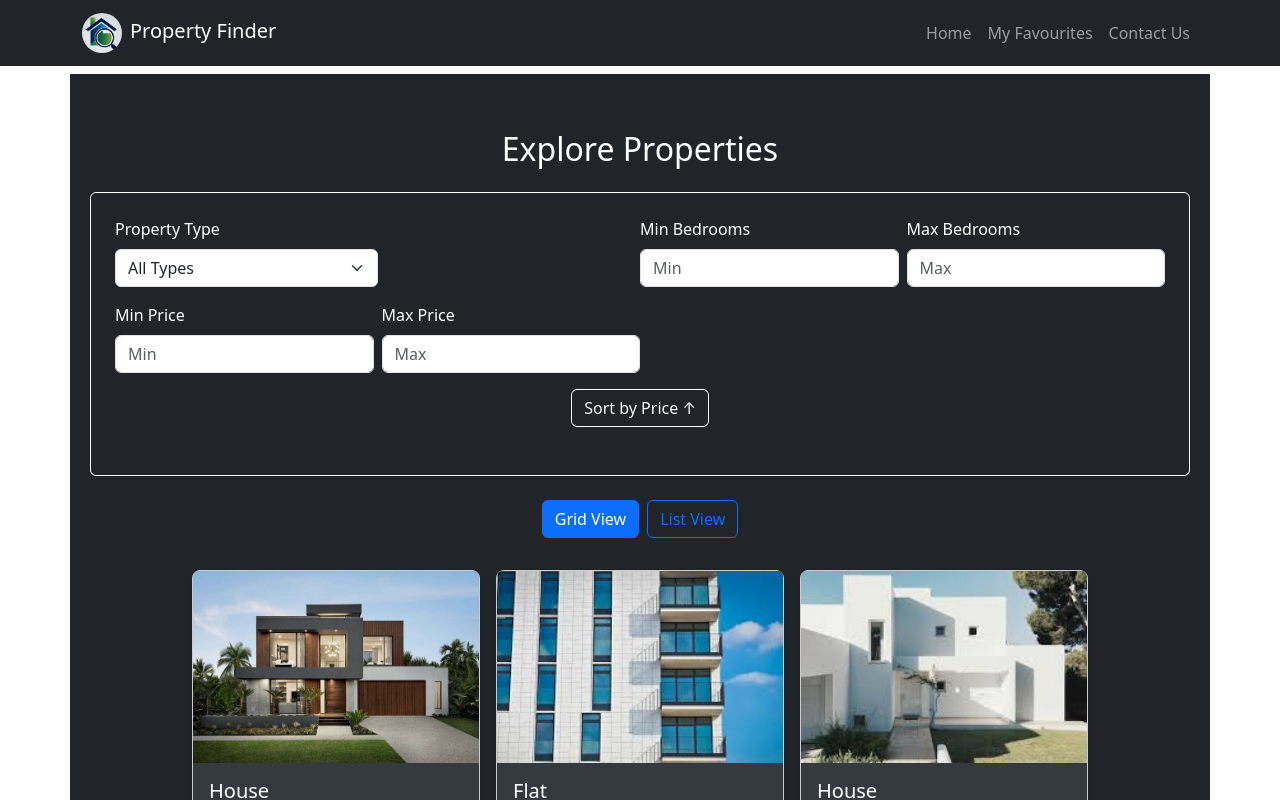
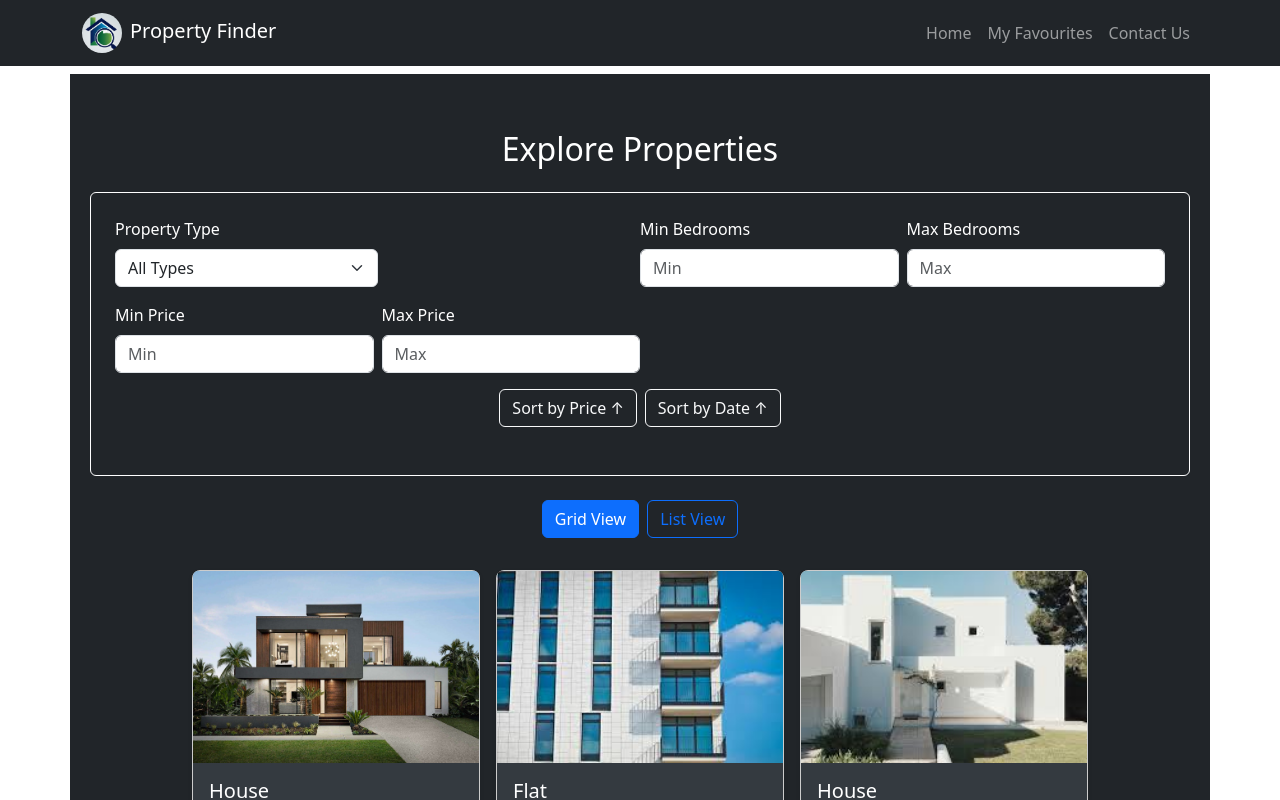
Before and after one commit to Ahd-Rizlan/property_finder, a React (Create React App) app: page / in a window 1280 px wide. Shown: the top 800 px of the page. Built offline with nearby package versions, Linux system fonts and the light colour scheme.

Commit message:
Sortbuttons added

```diff
--- a/src/App.js
+++ b/src/App.js
@@ -17,7 +17,7 @@ function App() {
           <Route path="/home" element={<Home />} />
           <Route path="/Favourites" element={<Favourites />} />
           <Route path="/ContactUs" element={<ContactUs />} />
-          <Route path="/property-detail" element={<PropertyDetail />} />{" "}
+          <Route path="/property-detail" element={<PropertyDetail />} />
           {/* Add this route */}
         </Routes>
       </div>
--- a/src/components/PropertyList.js
+++ b/src/components/PropertyList.js
@@ -12,6 +12,7 @@ function PropertyList() {
     maxPrice: "",
   });
   const [sortByPrice, setSortByPrice] = useState(false);
+  const [sortByDateDesc, setSortByDateDesc] = useState(false);
   const [errorMessage, setErrorMessage] = useState("");
 
   // Validate the min/max values for bedrooms and price
@@ -51,6 +52,16 @@ function PropertyList() {
     .sort((a, b) => {
       if (sortByPrice) {
         return a.price - b.price;
+      }
+      if (sortByDateDesc) {
+        // Sort by date added in descending order
+        const dateA = new Date(
+          `${a.added.year}-${a.added.month}-${a.added.day}`
+        );
+        const dateB = new Date(
+          `${b.added.year}-${b.added.month}-${b.added.day}`
+        );
+        return dateB - dateA;
       }
       return 0;
     });
@@ -142,10 +153,10 @@ function PropertyList() {
             </div>
           </div>
 
-          {/* Sort Button */}
+          {/* Sort Buttons */}
           <div className="d-flex justify-content-center w-100">
             <button
-              className="btn btn-outline-light"
+              className="btn btn-outline-light me-2"
               onClick={() => {
                 if (validateFilters()) {
                   setSortByPrice(!sortByPrice);
@@ -153,6 +164,14 @@ function PropertyList() {
               }}
             >
               Sort by Price {sortByPrice ? "↓" : "↑"}
+            </button>
+            <button
+              className="btn btn-outline-light"
+              onClick={() => {
+                setSortByDateDesc(!sortByDateDesc);
+              }}
+            >
+              Sort by Date {sortByDateDesc ? "↓" : "↑"}
             </button>
           </div>
         </div>
```
